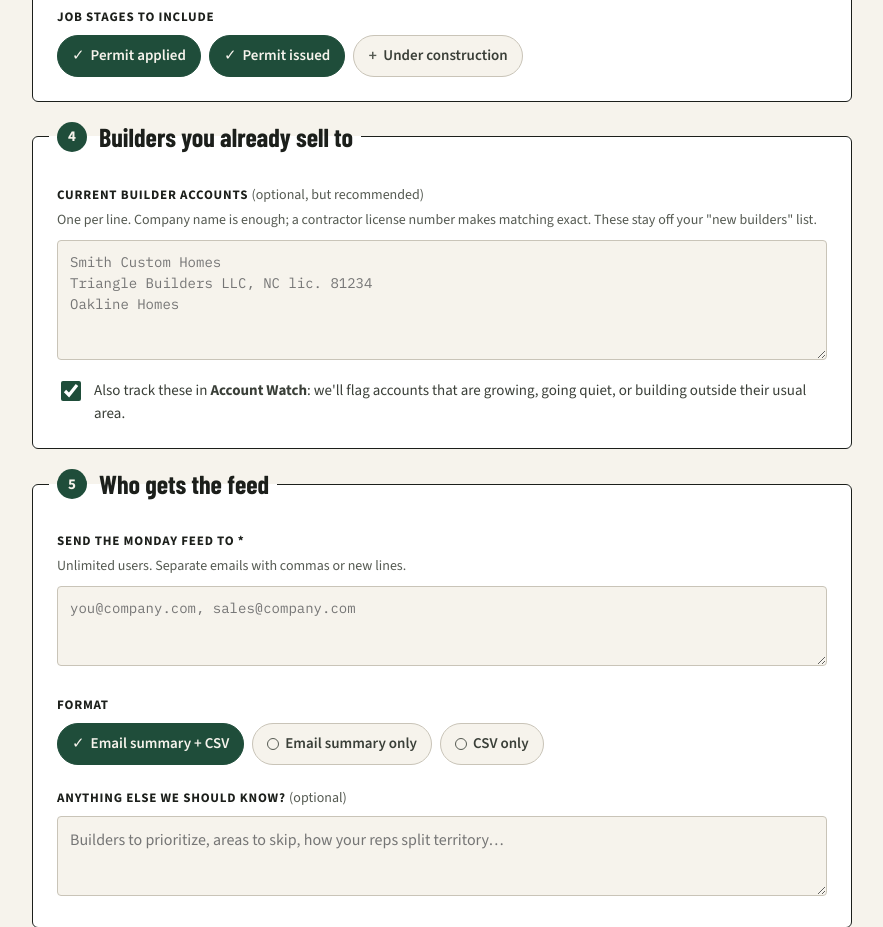
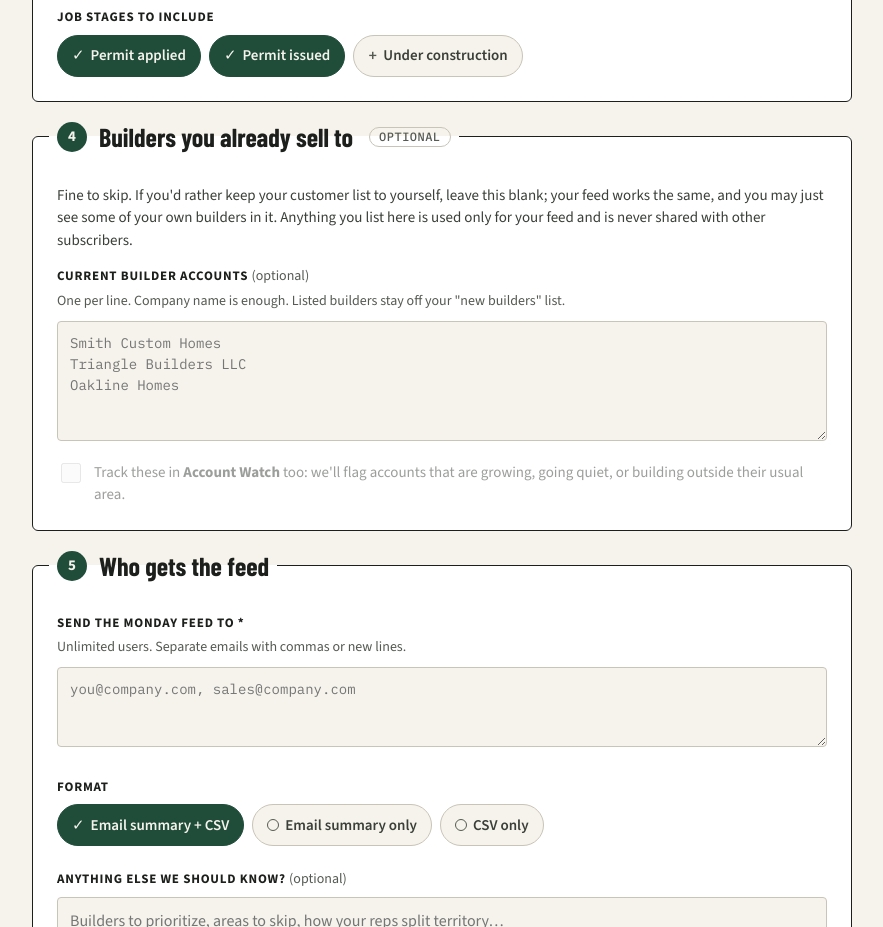
Before and after one commit to rubehollis/timberseek.co, a plain HTML site: page profile.html in a window 1280 px wide. Shown: the part 2060-2987 px from the top of the page, without its empty margins (198-1081 px from the left). Drawn offline with nearby package versions, Linux system fonts and the light colour scheme.

Commit message:
Connect profile form to Formspree; make builder accounts optional
- FORMSPREE_ID set, so submissions post directly to Formspree.
- Builder accounts section marked Optional with a privacy note; the
  Account Watch switch stays off and disabled until accounts are entered.
- Home page no longer implies accounts are required.

Co-Authored-By: Claude Opus 5.5 <noreply@anthropic.com>
Claude-Session: https://claude.ai/code/session_015uqND9Qp3ZshPjxjz7dQmU

```diff
--- a/profile.html
+++ b/profile.html
@@ -116,6 +116,9 @@
 
   .toggle { display: flex; gap: 10px; align-items: flex-start; margin-top: 12px; font-size: 15px; color: var(--body-fg); }
   .toggle input { width: 20px; height: 20px; margin-top: 2px; accent-color: var(--forest); flex: none; }
+  .toggle.off { opacity: .5; }
+  .opt-tag { font-family: var(--mono); font-size: 12px; font-weight: 500; letter-spacing: .04em; text-transform: uppercase;
+    color: var(--muted); border: 1px solid var(--rule); border-radius: 999px; padding: 3px 9px; margin-left: 4px; }
 
   .actions { display: flex; flex-wrap: wrap; gap: 16px; align-items: center; margin-top: 8px; }
   .btn {
@@ -320,14 +323,16 @@
 
       <!-- 4. ACCOUNTS -->
       <fieldset class="step">
-        <legend class="step-head"><span class="n">4</span> Builders you already sell to</legend>
+        <legend class="step-head"><span class="n">4</span> Builders you already sell to <span class="opt-tag">Optional</span></legend>
         <div class="q">
-          <label class="label" for="accounts">Current builder accounts <span class="opt">(optional, but recommended)</span></label>
-          <p class="hint">One per line. Company name is enough; a contractor license number makes matching exact.
-            These stay off your "new builders" list.</p>
-          <textarea id="accounts" name="accounts" placeholder="Smith Custom Homes&#10;Triangle Builders LLC, NC lic. 81234&#10;Oakline Homes"></textarea>
-          <label class="toggle"><input type="checkbox" id="account_watch" name="account_watch" checked>
-            <span>Also track these in <strong>Account Watch</strong>: we'll flag accounts that are growing, going quiet, or building outside their usual area.</span></label>
+          <p class="hint" style="margin:0 0 14px;font-size:15px;color:var(--body-fg)">Fine to skip. If you'd rather keep your
+            customer list to yourself, leave this blank; your feed works the same, and you may just see some of your own
+            builders in it. Anything you list here is used only for your feed and is never shared with other subscribers.</p>
+          <label class="label" for="accounts">Current builder accounts <span class="opt">(optional)</span></label>
+          <p class="hint">One per line. Company name is enough. Listed builders stay off your "new builders" list.</p>
+          <textarea id="accounts" name="accounts" placeholder="Smith Custom Homes&#10;Triangle Builders LLC&#10;Oakline Homes"></textarea>
+          <label class="toggle" id="watchToggle"><input type="checkbox" id="account_watch" name="account_watch" disabled>
+            <span>Track these in <strong>Account Watch</strong> too: we'll flag accounts that are growing, going quiet, or building outside their usual area.</span></label>
         </div>
       </fieldset>
 
@@ -391,7 +396,7 @@
 (function () {
   // ── SETUP: paste your Formspree form ID here (the part after formspree.io/f/). ──
   // Until it's set, the form falls back to opening an email to hello@timberseek.co.
-  var FORMSPREE_ID = 'YOUR_FORM_ID';
+  var FORMSPREE_ID = 'xgakrrzl';
   var TO = 'hello@timberseek.co';
 
   var form = document.getElementById('profile');
@@ -411,6 +416,22 @@
   }
   // Prefill from link, e.g. /profile?email=…&company=…
   ['email', 'company', 'name'].forEach(function (k) { if (params.get(k)) $(k).value = params.get(k); });
+
+  // Account Watch only applies when accounts are listed; off by default.
+  function syncWatch() {
+    var has = $('accounts').value.trim().length > 0;
+    $('account_watch').disabled = !has;
+    if (!has) $('account_watch').checked = false;
+    $('watchToggle').classList.toggle('off', !has);
+  }
+  var watchTouched = false;
+  $('account_watch').addEventListener('change', function () { watchTouched = true; });
+  $('accounts').addEventListener('input', function () {
+    var had = !$('account_watch').disabled;
+    syncWatch();
+    if (!had && !$('account_watch').disabled && !watchTouched) $('account_watch').checked = true;
+  });
+  syncWatch();
 
   $('market').addEventListener('change', function () {
     var other = this.value === 'other';
@@ -461,7 +482,7 @@
       builder_size: $('builder_size').value,
       stages: values('stages'),
       existing_accounts: lines('accounts'),
-      account_watch: $('account_watch').checked,
+      account_watch: $('account_watch').checked && lines('accounts').length > 0,
       recipients: $('recipients').value.split(/[\s,;]+/).filter(Boolean),
       format: values('format')[0] || 'email_csv',
       notes: $('notes').value.trim()
```
Also changed, not shown: index.html (+1 -1 lines).
